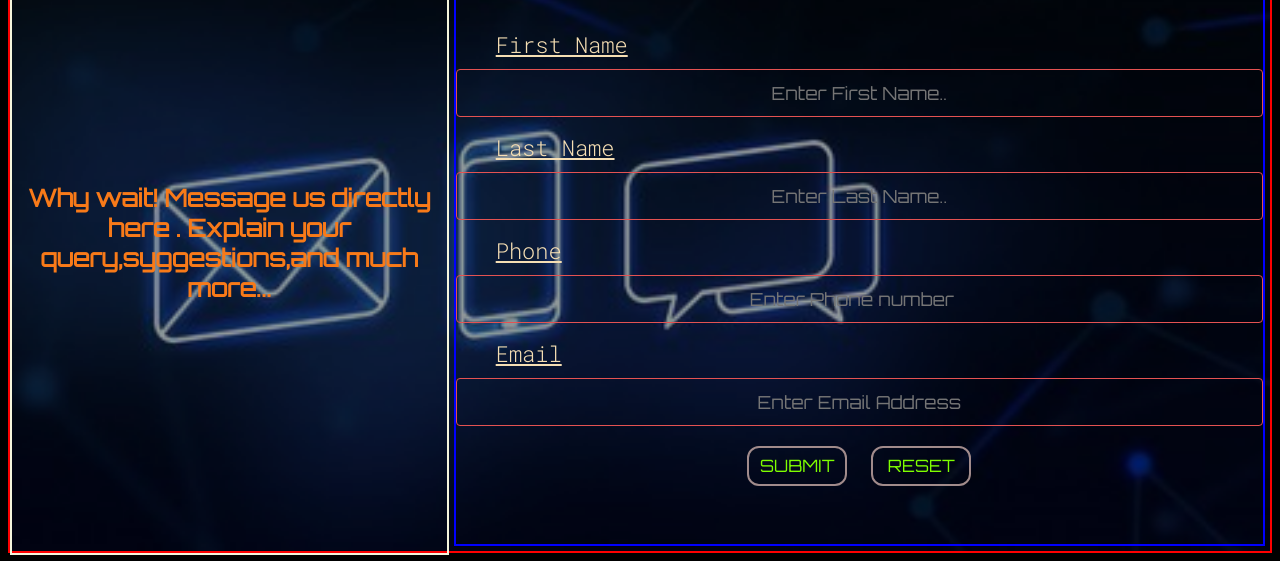
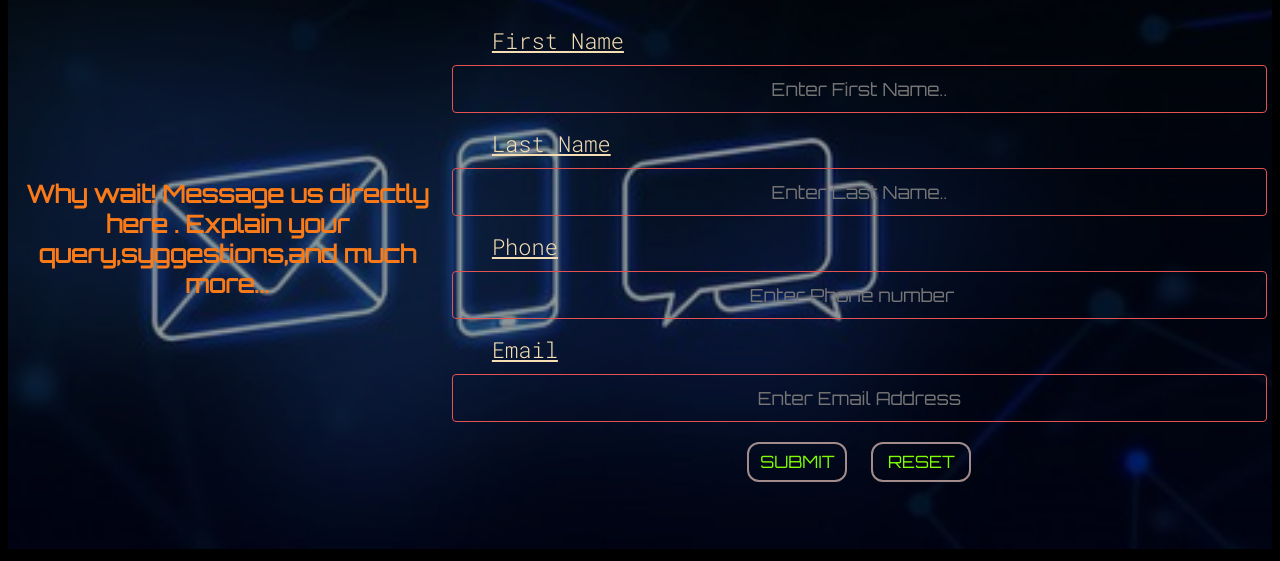
Before and after one commit to Vatsal-01000111/WhatNext, a plain HTML site: page views/contact.html in a window 1280 px wide. Shown: the part 351-912 px from the top of the page. Drawn offline with Linux system fonts and the light colour scheme.

Commit message:
removed border

```diff
--- a/static/css/contact-style.css
+++ b/static/css/contact-style.css
@@ -120,7 +120,7 @@ body{
 
       background-repeat: no-repeat;
       background-size: cover;
-      border: 2px solid red;
+     /* border: 2px solid red;*/
       font-size: 30px;
       color: wheat;
       height: 670px;
@@ -141,7 +141,7 @@ body{
     z-index: 100;
       justify-content: center;
 
-      border: 2px solid beige;
+      /*border: 2px solid beige;*/
   }
   .head-apply h2{
       margin-top: 300px;
@@ -152,7 +152,7 @@ body{
     font-family: 'Roboto Mono', monospace;
       width: 65%;
       /* padding: 12px 12px; */
-      border: 2px solid blue;
+  /*    border: 2px solid blue;*/
   }
   .main-form h2{
       text-align: center;
```
